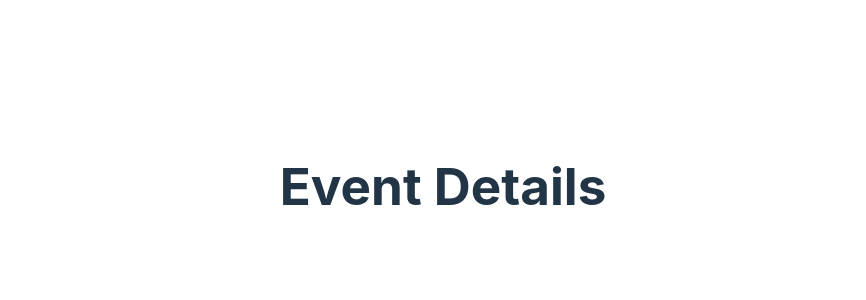
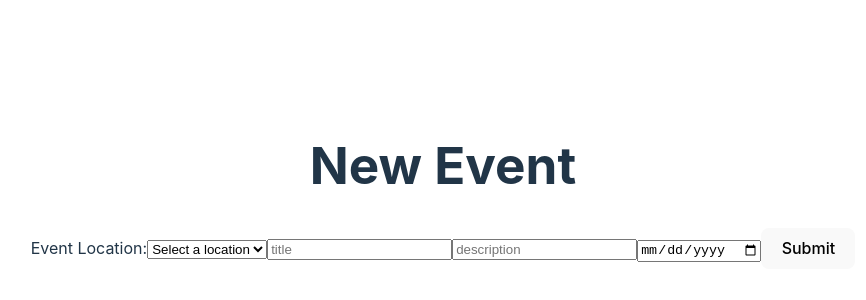
Before and after one commit to sophiaziesch/mordor-mingle-frontend, a React (Vite) app: page /events/new in a window 1280 px wide. Shown: the part 214-514 px from the top of the page, without its empty margins (197-1063 px from the left). Built offline with nearby package versions, Linux system fonts and the light colour scheme; no server answers.

Commit message:
Events working except the update

```diff
--- a/src/App.jsx
+++ b/src/App.jsx
@@ -5,6 +5,8 @@ import HomePage from "./pages/HomePage";
 import LoginPage from "./pages/LoginPage";
 import SignupPage from "./pages/SignupPage";
 import { Route, Routes } from "react-router-dom";
+import UpdateEvent from "./pages/UpdateEvent";
+import NewEvent from "./pages/NewEvent";
 
 function App() {
   return (
@@ -14,7 +16,9 @@ function App() {
         <Route path="/signup" element={<SignupPage />} />
         <Route path="/login" element={<LoginPage />} />
         <Route path="/events" element={<EventsPage />} />
-        <Route path="/events/:eventsId" element={<EventDetailsPage />} />
+        <Route path="/events/:eventId" element={<EventDetailsPage />} />
+        <Route path="/events/:eventId/update" element={<UpdateEvent />} />
+        <Route path="/events/new" element={<NewEvent />} />
       </Routes>
     </>
   );
--- a/src/pages/EventsDetailsPage.jsx
+++ b/src/pages/EventsDetailsPage.jsx
@@ -1,20 +1,34 @@
 import axios from "axios";
 import { useEffect, useState } from "react";
-import { useParams } from "react-router-dom";
+import { useNavigate, useParams } from "react-router-dom";
 
 const EventDetailsPage = () => {
   const { eventId } = useParams();
-  const [event, setEvent] = useState("");
+  const [event, setEvent] = useState([]);
+  const navigate = useNavigate();
 
-  console.log("here is the id", eventId);
   const fetchOneEvent = async () => {
     try {
       const response = await axios.get(
         `http://localhost:5005/api/events/${eventId}`
       );
       if (response.status === 200) {
-        const parsedEvent = await response.data();
+        const parsedEvent = await response.data;
         setEvent(parsedEvent);
+      }
+    } catch (err) {
+      console.log(err);
+    }
+  };
+
+  const handleDelete = async () => {
+    try {
+      const response = await axios.delete(
+        `http://localhost:5005/api/events/${eventId}`
+      );
+      if (response.status === 202) {
+        //Here we don't need any data because we are deleting an student, not using its data for anything. Instead, we navigate to the allStudents page
+        navigate("/events");
       }
     } catch (err) {
       console.log(err);
@@ -31,6 +45,9 @@ const EventDetailsPage = () => {
       <p>{event.title}</p>
       <p>{event.description}</p>
       <p>{event.location}</p>
+      <button type="button" onClick={handleDelete}>
+        Erase this event from the face of Middle Earth
+      </button>
     </>
   );
 };
--- a/src/pages/EventsPage.jsx
+++ b/src/pages/EventsPage.jsx
@@ -7,7 +7,7 @@ const EventsPage = () => {
   const fetchEvents = async () => {
     try {
       const response = await axios.get("http://localhost:5005/api/events");
-      //   console.log(response.data);
+      //console.log(response.data);
 
       const parsedEvents = await response.data;
       setEvents(parsedEvents);
--- /dev/null
+++ b/src/pages/NewEvent.jsx
@@ -0,0 +1,126 @@
+import { useEffect, useState } from "react";
+import { useNavigate } from "react-router-dom";
+import axios from "axios";
+
+const NewEvent = () => {
+  const navigate = useNavigate();
+  const [title, setTitle] = useState("");
+  const [description, setDescription] = useState("");
+  const [date, setDate] = useState("");
+
+  const [selectedLocation, setSelectedLocation] = useState("");
+  const [locationOptions, setLocationOptions] = useState([]);
+  const [username, setUsername] = useState(""); // Add userName state
+
+  const getUserId = async (token) => {
+    const { data } = await axios.get("http://localhost:5005/api/getUser", {
+      headers: { authorization: `Bearer ${token}` },
+    });
+    console.log(data);
+    setUsername(data);
+  };
+
+  useEffect(() => {
+    // Use the predefined enum values as the location options
+    const enumLocations = [
+      "Edoras",
+      "Fangorn",
+      "Gondor",
+      "Isengard",
+      "Minas Tirith",
+      "Mordor",
+      "Moria",
+      "Rivendell",
+      "Rohan",
+      "The Shire",
+    ];
+
+    const accessToken = localStorage.getItem("authToken");
+    if (accessToken) {
+      console.log(accessToken);
+      getUserId(accessToken);
+    }
+
+    setLocationOptions(enumLocations);
+  }, []);
+
+  const handleSubmit = async (event) => {
+    try {
+      event.preventDefault();
+      const newEvent = {
+        title: title,
+        description,
+        date,
+        location: selectedLocation,
+      };
+
+      const response = await fetch("http://localhost:5005/api/events", {
+        method: "POST",
+        headers: {
+          "Content-Type": "application/json",
+        },
+        body: JSON.stringify(newEvent),
+      });
+      console.log("Signup response:", response);
+      const parsed = await response.json();
+      navigate(`/events/${parsed._id}`);
+
+      //We are posting our data (called response) into our API using a fetch with a method 'POST'. We are saving the data in a variable named parsed that is going to await the response from our server
+    } catch (err) {
+      console.log(err);
+    }
+  };
+
+  return (
+    <>
+      <h1>New Event</h1>
+      <form onSubmit={handleSubmit}>
+        <label>
+          Event Location:
+          <select
+            value={selectedLocation}
+            onChange={(e) => setSelectedLocation(e.target.value)}
+          >
+            <option value="">Select a location</option>
+            {locationOptions.map((location, index) => (
+              <option key={index} value={location}>
+                {location}
+              </option>
+            ))}
+          </select>
+        </label>
+
+        <label>
+          <input
+            type="text"
+            value={title}
+            onChange={(e) => setTitle(e.target.value)}
+            placeholder="title"
+          />
+        </label>
+
+        <label>
+          <input
+            type="text"
+            value={description}
+            onChange={(e) => setDescription(e.target.value)}
+            placeholder="description"
+          />
+        </label>
+
+        <label>
+          <input
+            type="date"
+            value={date}
+            onChange={(e) => setDate(e.target.value)}
+            placeholder="date"
+          />
+        </label>
+
+        <button type="submit">Submit</button>
+      </form>
+    </>
+  );
+};
+
+export default NewEvent;
--- /dev/null
+++ b/src/pages/UpdateEvent.jsx
@@ -0,0 +1,9 @@
+const UpdateEvent = () => {
+  return (
+    <>
+      <h1>Update Event</h1>
+    </>
+  );
+};
+
+export default UpdateEvent;
```
Also changed, not shown: src/contexts/Auth.context.jsx (indentation only).
